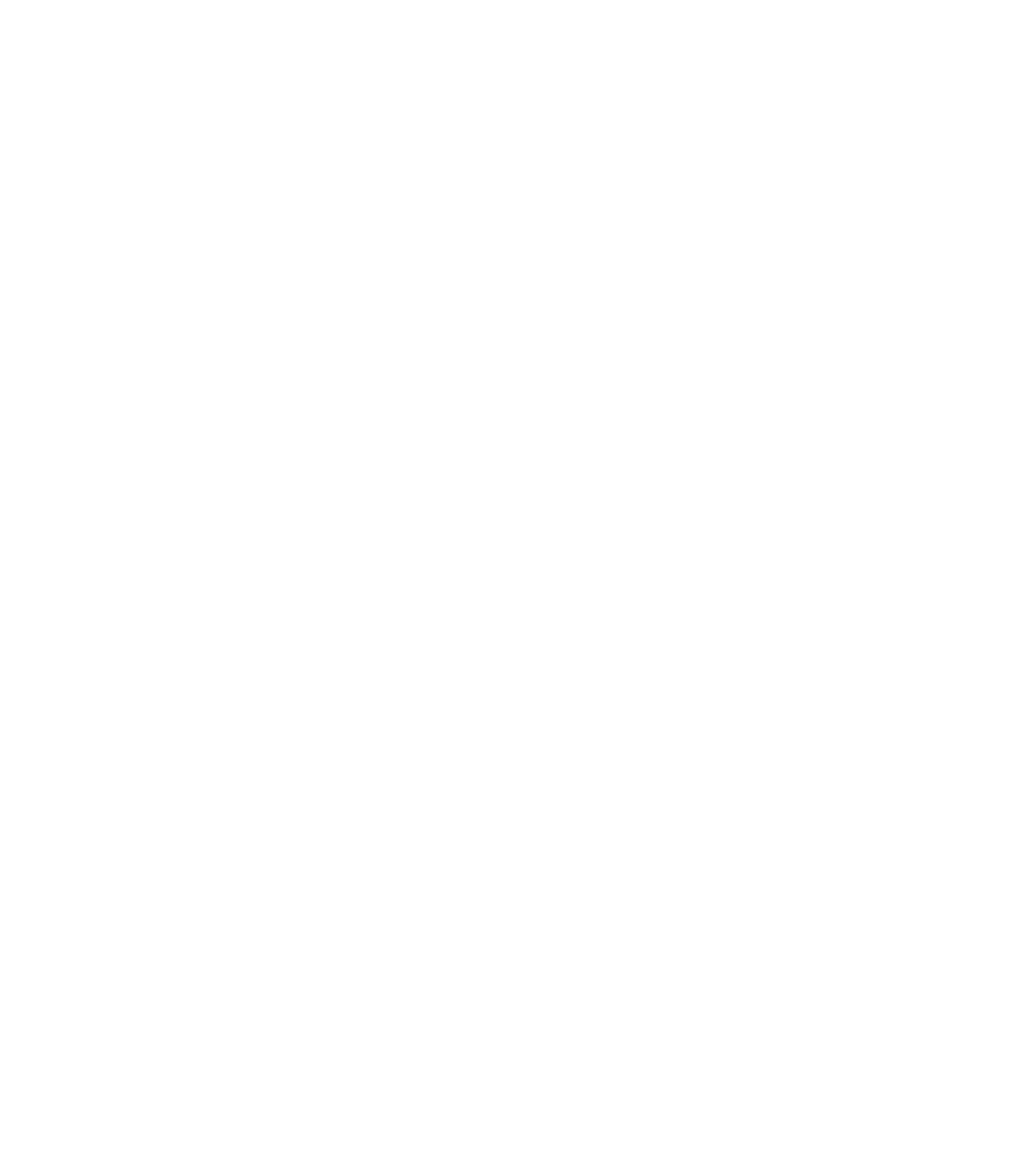
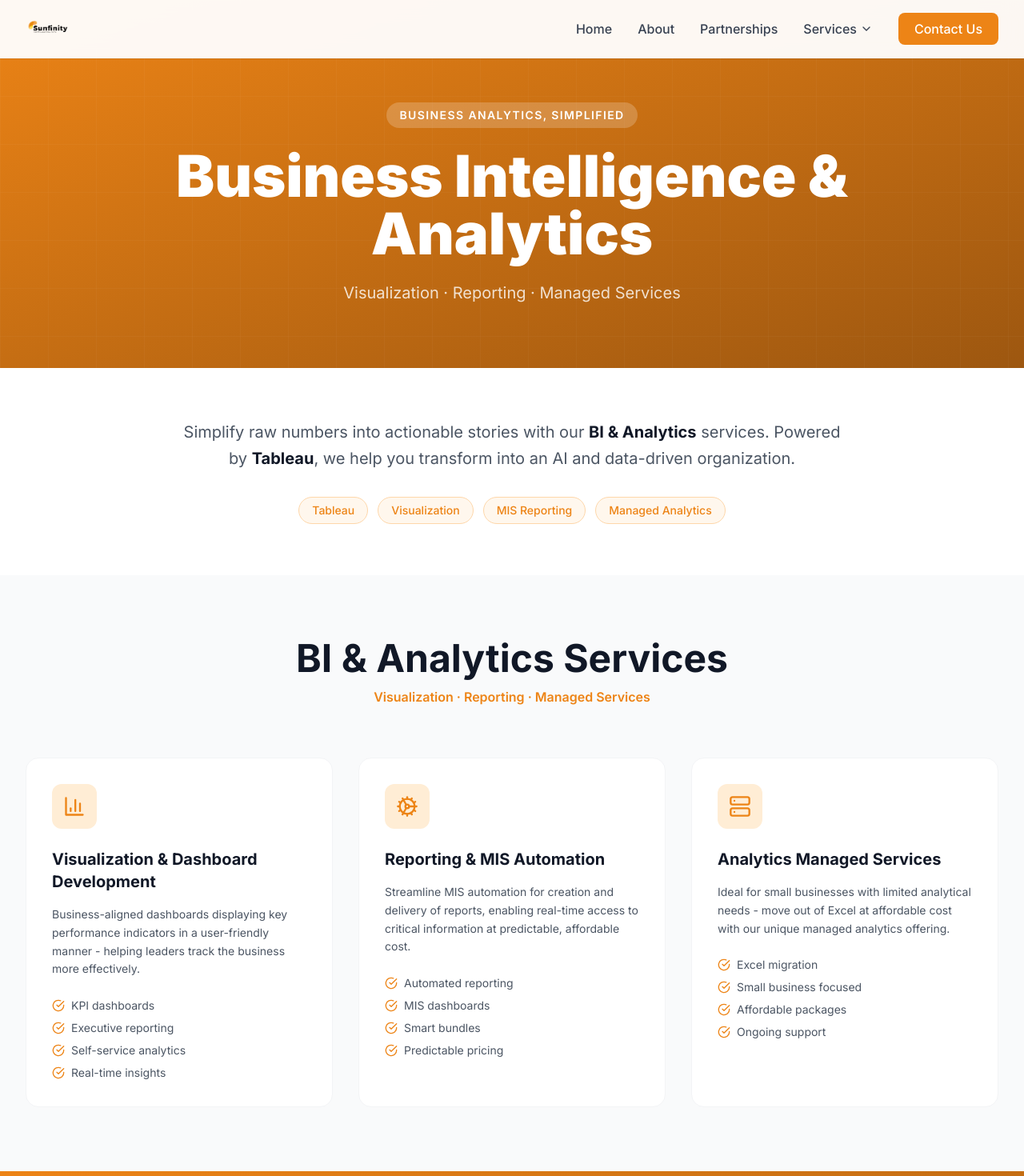
Before and after one commit to advait1307/sunfinity-website, a React (Vite) app: page /business-intelligence-and-analytics in a window 1280 px wide. Before the commit this address had no page. Shown: the top 1470 px of the page at 80% size. Before the commit the page ends 800 px from the top, so only its background shows below. Built offline with nearby package versions, Linux system fonts and the light colour scheme.

Commit message:
revision number 1: we changed staffing page to bi and analytics page, updated a few english texts

```diff
--- a/src/App.tsx
+++ b/src/App.tsx
@@ -6,6 +6,7 @@ import Partnerships from './app/pages/Partnerships'
 import AdvancedDataServices from './app/pages/AdvancedDataServices'
 import UpskillingServices from './app/pages/UpskillingServices'
 import StaffingServices from './app/pages/StaffingServices'
+import BusinessIntelligenceAndAnalytics from './app/pages/BusinessIntelligenceAndAnalytics'
 
 function ScrollToTop() {
   const { pathname } = useLocation()
@@ -27,6 +28,7 @@ export default function App() {
         <Route path="/partnerships" element={<Partnerships />} />
         <Route path="/advanced-data-services" element={<AdvancedDataServices />} />
         <Route path="/upskilling-services" element={<UpskillingServices />} />
+        <Route path="/business-intelligence-and-analytics" element={<BusinessIntelligenceAndAnalytics />} />
         <Route path="/staffing-services" element={<StaffingServices />} />
       </Routes>
     </BrowserRouter>
--- a/src/app/components/Navigation.tsx
+++ b/src/app/components/Navigation.tsx
@@ -59,11 +59,11 @@ export default function Navigation() {
                     UpSkilling Services
                   </Link>
                   <Link
-                    to="/staffing-services"
+                    to="/business-intelligence-and-analytics"
                     className="block px-5 py-2.5 text-gray-700 hover:bg-orange-50 hover:text-[#ed8416] transition-colors"
                     onClick={() => setServicesOpen(false)}
                   >
-                    Staffing Services
+                    Business Intelligence & Analytics
                   </Link>
                 </div>
               )}
@@ -95,7 +95,7 @@ export default function Navigation() {
               { to: '/partnerships', label: 'Partnerships' },
               { to: '/advanced-data-services', label: 'Advanced Data Services' },
               { to: '/upskilling-services', label: 'UpSkilling Services' },
-              { to: '/staffing-services', label: 'Staffing Services' },
+              { to: '/business-intelligence-and-analytics', label: 'Business Intelligence & Analytics' },
             ].map(({ to, label }) => (
               <Link
                 key={to}
--- /dev/null
+++ b/src/app/pages/BusinessIntelligenceAndAnalytics.tsx
@@ -0,0 +1,151 @@
+import { motion } from 'framer-motion'
+import { BarChart3, Cog, Server, CheckCircle } from 'lucide-react'
+import Navigation from '../components/Navigation'
+import Footer from '../components/Footer'
+
+const biServices = [
+  {
+    icon: BarChart3,
+    title: 'Visualization & Dashboard Development',
+    description:
+      'Business-aligned dashboards displaying key performance indicators in a user-friendly manner - helping leaders track the business more effectively.',
+    points: ['KPI dashboards', 'Executive reporting', 'Self-service analytics', 'Real-time insights'],
+  },
+  {
+    icon: Cog,
+    title: 'Reporting & MIS Automation',
+    description:
+      'Streamline MIS automation for creation and delivery of reports, enabling real-time access to critical information at predictable, affordable cost.',
+    points: ['Automated reporting', 'MIS dashboards', 'Smart bundles', 'Predictable pricing'],
+  },
+  {
+    icon: Server,
+    title: 'Analytics Managed Services',
+    description:
+      'Ideal for small businesses with limited analytical needs - move out of Excel at affordable cost with our unique managed analytics offering.',
+    points: ['Excel migration', 'Small business focused', 'Affordable packages', 'Ongoing support'],
+  },
+]
+
+export default function BusinessIntelligenceAndAnalytics() {
+  return (
+    <div className="min-h-screen bg-white">
+      <Navigation />
+
+      {/* Hero */}
+      <section className="relative pt-32 pb-20 bg-gradient-to-br from-[#ed8416] to-[#9d5710] overflow-hidden">
+        <div
+          className="absolute inset-0 opacity-10"
+          style={{
+            backgroundImage:
+              'linear-gradient(rgba(255,255,255,.3) 1px, transparent 1px), linear-gradient(90deg, rgba(255,255,255,.3) 1px, transparent 1px)',
+            backgroundSize: '60px 60px',
+          }}
+        />
+        <div className="relative max-w-5xl mx-auto px-6 text-center text-white">
+          <motion.div
+            initial={{ opacity: 0, y: 30 }}
+            animate={{ opacity: 1, y: 0 }}
+            transition={{ duration: 0.8 }}
+          >
+            <span className="inline-block bg-white/20 text-sm font-semibold px-4 py-1.5 rounded-full mb-6 uppercase tracking-widest">
+              Business Analytics, Simplified
+            </span>
+            <h1 className="text-5xl md:text-7xl font-black mb-6">Business Intelligence & Analytics</h1>
+            <p className="text-white/80 text-xl max-w-3xl mx-auto">
+              Visualization · Reporting · Managed Services
+            </p>
+          </motion.div>
+        </div>
+      </section>
+
+      {/* Intro */}
+      <section className="py-16 bg-white">
+        <div className="max-w-4xl mx-auto px-6 text-center">
+          <motion.div
+            initial={{ opacity: 0, y: 20 }}
+            whileInView={{ opacity: 1, y: 0 }}
+            viewport={{ once: true }}
+            transition={{ duration: 0.6 }}
+          >
+            <p className="text-gray-600 text-xl leading-relaxed mb-8">
+              Simplify raw numbers into actionable stories with our <strong className="text-gray-900">BI & Analytics</strong> services.
+              Powered by <strong className="text-gray-900">Tableau</strong>, we help you transform into an AI and data-driven organization.
+            </p>
+            <div className="flex flex-wrap justify-center gap-3">
+              {['Tableau', 'Visualization', 'MIS Reporting', 'Managed Analytics'].map((capability) => (
+                <span key={capability} className="bg-orange-50 text-[#ed8416] border border-orange-200 px-4 py-1.5 rounded-full text-sm font-medium">
+                  {capability}
+                </span>
+              ))}
+            </div>
+          </motion.div>
+        </div>
+      </section>
+
+      {/* BI & Analytics */}
+      <section className="py-20 bg-gray-50">
+        <div className="max-w-7xl mx-auto px-6 lg:px-8">
+          <motion.div
+            initial={{ opacity: 0, y: 20 }}
+            whileInView={{ opacity: 1, y: 0 }}
+            viewport={{ once: true }}
+            transition={{ duration: 0.6 }}
+            className="text-center mb-16"
+          >
+            <h2 className="text-4xl md:text-5xl font-bold text-gray-900 mb-3">BI & Analytics Services</h2>
+            <p className="text-[#ed8416] font-semibold">Visualization · Reporting · Managed Services</p>
+          </motion.div>
+
+          <div className="grid md:grid-cols-3 gap-8">
+            {biServices.map((service, idx) => {
+              const Icon = service.icon
+              return (
+                <motion.div
+                  key={service.title}
+                  initial={{ opacity: 0, y: 30 }}
+                  whileInView={{ opacity: 1, y: 0 }}
+                  viewport={{ once: true }}
+                  transition={{ duration: 0.5, delay: idx * 0.1 }}
+                  className="bg-white rounded-2xl p-8 hover:bg-orange-50 transition-colors border border-gray-100"
+                >
+                  <div className="w-14 h-14 bg-orange-100 rounded-xl flex items-center justify-center mb-6">
+                    <Icon className="w-7 h-7 text-[#ed8416]" />
+                  </div>
+                  <h3 className="text-xl font-bold text-gray-900 mb-4">{service.title}</h3>
+                  <p className="text-gray-600 text-sm leading-relaxed mb-6">{service.description}</p>
+                  <ul className="space-y-2">
+                    {service.points.map((point) => (
+                      <li key={point} className="flex items-center gap-2 text-sm text-gray-600">
+                        <CheckCircle className="w-4 h-4 text-[#ed8416] shrink-0" />
+                        {point}
+                      </li>
+                    ))}
+                  </ul>
+                </motion.div>
+              )
+            })}
+          </div>
+        </div>
+      </section>
+
+      {/* CTA */}
+      <section className="py-20 bg-gradient-to-br from-[#ed8416] to-[#9d5710]">
+        <div className="max-w-3xl mx-auto px-6 text-center">
+          <h2 className="text-4xl font-bold text-white mb-4">Turn insights into action</h2>
+          <p className="text-white/80 text-lg mb-8">
+            Talk to our BI experts to build dashboards and reporting that drive better decisions.
+          </p>
+          <a
+            href="mailto:sales@sunfinity.tech"
+            className="inline-flex items-center gap-2 bg-white text-[#ed8416] px-10 py-4 rounded-xl font-semibold hover:bg-gray-50 transition-colors shadow-lg"
+          >
+            Contact Us
+          </a>
+        </div>
+      </section>
+
+      <Footer />
+    </div>
+  )
+}
--- a/src/app/pages/Home.tsx
+++ b/src/app/pages/Home.tsx
@@ -1,5 +1,5 @@
 import { motion } from 'framer-motion'
-import { Database, TrendingUp, Users, ChevronRight, ArrowRight } from 'lucide-react'
+import { Database, TrendingUp, Users, ChevronRight, ArrowRight, BarChart2 } from 'lucide-react'
 import { Link } from 'react-router-dom'
 import Navigation from '../components/Navigation'
 import Footer from '../components/Footer'
@@ -39,14 +39,14 @@ const services = [
     image: '/images/upskilling.jpg',
   },
   {
-    icon: Users,
-    title: 'Staffing Services',
-    tagline: 'Complex Talent, Simplified',
+    icon: BarChart2,
+    title: 'Business Intelligence & Analytics',
+    tagline: 'Business Analytics, Simplified',
     description:
-      'Elite talent acquisition and contract staffing for the AI-driven world. Specializing in Data Services & Architecture, Cloud Solutions, and Solution Engineering.',
-    to: '/staffing-services',
+      'Simplify raw numbers into actionable stories with our BI and Analytics services. Powered by Tableau, we help you transform into an AI and data driven organization.',
+    to: '/business-intelligence-and-analytics',
     color: 'from-orange-600 to-red-600',
-    image: '/images/staffing.jpg',
+    image: '/images/business-intelligence.jpg',
   },
 ]
 
@@ -103,9 +103,9 @@ export default function Home() {
             {/* Three pillars */}
             <div className="grid md:grid-cols-3 gap-4 max-w-4xl mx-auto mb-12">
               {[
-                { label: 'Complex Data, Simplified', sub: 'Database & Analytics' },
-                { label: 'Complex Sales, Simplified', sub: 'UpSkilling & SIQ' },
-                { label: 'Complex Talent, Simplified', sub: 'Staffing & Acquisition' },
+                { label: 'Complex Data, Simplified'},
+                { label: 'Complex Sales, Simplified'},
+                { label: 'Business Analytics, Simplified'},
               ].map((p) => (
                 <motion.div
                   key={p.label}
--- a/src/app/pages/Partnerships.tsx
+++ b/src/app/pages/Partnerships.tsx
@@ -28,10 +28,10 @@ const partners = [
       'The open-source platform that powers search, observability, and security. A real-time distributed search and analytics engine enabling fast, flexible data exploration across massive datasets.',
   },
   {
-    name: 'Up2Speed',
-    logo: '/images/up2speed-logo.png',
+    name: 'Mastering Technical Sales',
+    logo: '/images/mastering-technical-sales-photo.jpeg',
     description:
-      'A Sales Enablement & Creative Design Firm headquartered in Singapore that helps clients maximize revenue and profitability via their sales teams, pre-sales teams, and indirect channels.',
+      "Founded in 2000 by industry veterans John Care and Aron Bohlig, Mastering Technical Sales (MTS) has become the global benchmark for PreSales excellence. Built around the acclaimed Sales Engineer's Handbook, MTS offers the world's most comprehensive training curriculum for Solutions Engineers and Managers. Their specialized coaching and world-class programs equip technical professionals with the skills to master every stage of the deal.",
   },
   {
     name: 'Cloudera',
--- a/src/app/pages/UpskillingServices.tsx
+++ b/src/app/pages/UpskillingServices.tsx
@@ -59,7 +59,7 @@ export default function UpskillingServices() {
               transition={{ duration: 0.6 }}
             >
               <img
-                src="/images/upskilling-img.png"
+                src="/images/upskilling.jpg"
                 alt="UpSkilling Services"
                 className="rounded-2xl shadow-2xl w-full object-cover"
               />
```
Also changed, not shown: src/app/pages/About.tsx (+3 -10 lines), public/images/business-intelligence.jpg (added), public/images/mastering-technical-sales-photo.jpeg (added).
